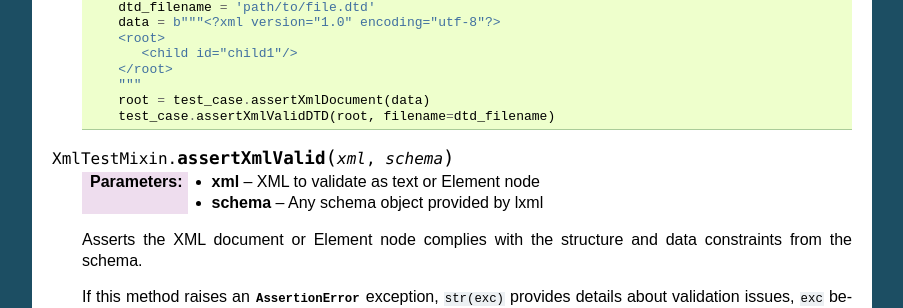
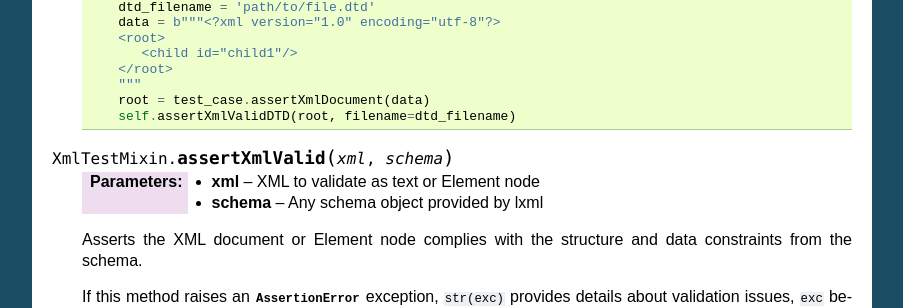
Before and after one commit to Exirel/python-xmlunittest, a Sphinx documentation site: the page built from doc/index.rst, in a window 1280 px wide and 900 px high, scrolled down 8086 px. Shown: the part 151-459 px from the top of the window, without its empty margins (198-1101 px from the left). Built offline with Sphinx 7.4.7, drawn with Linux system fonts in a browser that asks for light colours.

Commit message:
Fix typo in doc

```diff
--- a/doc/index.rst
+++ b/doc/index.rst
@@ -531,7 +531,7 @@ your own schema objects in these various schema languages.
           </root>
           """
           root = test_case.assertXmlDocument(data)
-          test_case.assertXmlValidDTD(root, filename=dtd_filename)
+          self.assertXmlValidDTD(root, filename=dtd_filename)
 
 
 .. py:method:: XmlTestMixin.assertXmlValid(xml, schema)
```
